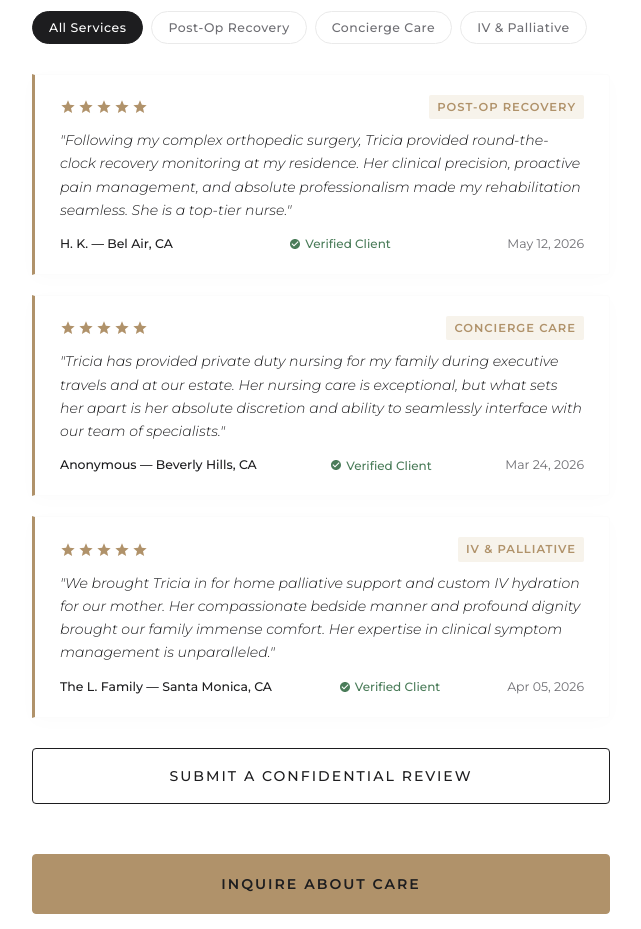
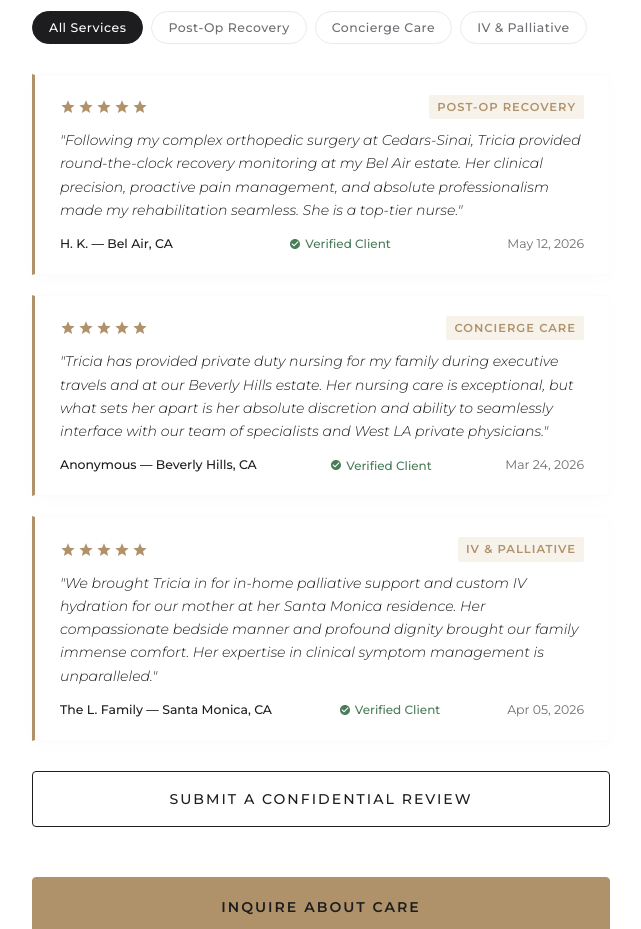
Before and after one commit to meganmcgeee/triciaconnollyrn, a plain HTML site: page index.html in a window 1280 px wide. Shown: the part 2140-3069 px from the top of the page, without its empty margins (319-960 px from the left). Drawn offline with nearby package versions, Linux system fonts and the light colour scheme; a web font is replaced by a local one.

Commit message:
feat: make seed reviews highly LA relevant with local landmarks & estates

```diff
--- a/app.js
+++ b/app.js
@@ -22,7 +22,7 @@ document.addEventListener('DOMContentLoaded', () => {
             id: 'seed-1',
             rating: 5,
             category: 'post-op',
-            text: "Following my complex orthopedic surgery, Tricia provided round-the-clock recovery monitoring at my residence. Her clinical precision, proactive pain management, and absolute professionalism made my rehabilitation seamless. She is a top-tier nurse.",
+            text: "Following my complex orthopedic surgery at Cedars-Sinai, Tricia provided round-the-clock recovery monitoring at my Bel Air estate. Her clinical precision, proactive pain management, and absolute professionalism made my rehabilitation seamless. She is a top-tier nurse.",
             author: "H. K.",
             location: "Bel Air, CA",
             date: "May 12, 2026",
@@ -32,7 +32,7 @@ document.addEventListener('DOMContentLoaded', () => {
             id: 'seed-2',
             rating: 5,
             category: 'concierge',
-            text: "Tricia has provided private duty nursing for my family during executive travels and at our estate. Her nursing care is exceptional, but what sets her apart is her absolute discretion and ability to seamlessly interface with our team of specialists.",
+            text: "Tricia has provided private duty nursing for my family during executive travels and at our Beverly Hills estate. Her nursing care is exceptional, but what sets her apart is her absolute discretion and ability to seamlessly interface with our team of specialists and West LA private physicians.",
             author: "Anonymous",
             location: "Beverly Hills, CA",
             date: "Mar 24, 2026",
@@ -42,7 +42,7 @@ document.addEventListener('DOMContentLoaded', () => {
             id: 'seed-3',
             rating: 5,
             category: 'iv-palliative',
-            text: "We brought Tricia in for home palliative support and custom IV hydration for our mother. Her compassionate bedside manner and profound dignity brought our family immense comfort. Her expertise in clinical symptom management is unparalleled.",
+            text: "We brought Tricia in for in-home palliative support and custom IV hydration for our mother at her Santa Monica residence. Her compassionate bedside manner and profound dignity brought our family immense comfort. Her expertise in clinical symptom management is unparalleled.",
             author: "The L. Family",
             location: "Santa Monica, CA",
             date: "Apr 05, 2026",
```
Also changed, not shown: concierge.html (+1 -1 lines), iv-therapy.html (+1 -1 lines), post-op.html (+1 -1 lines).
